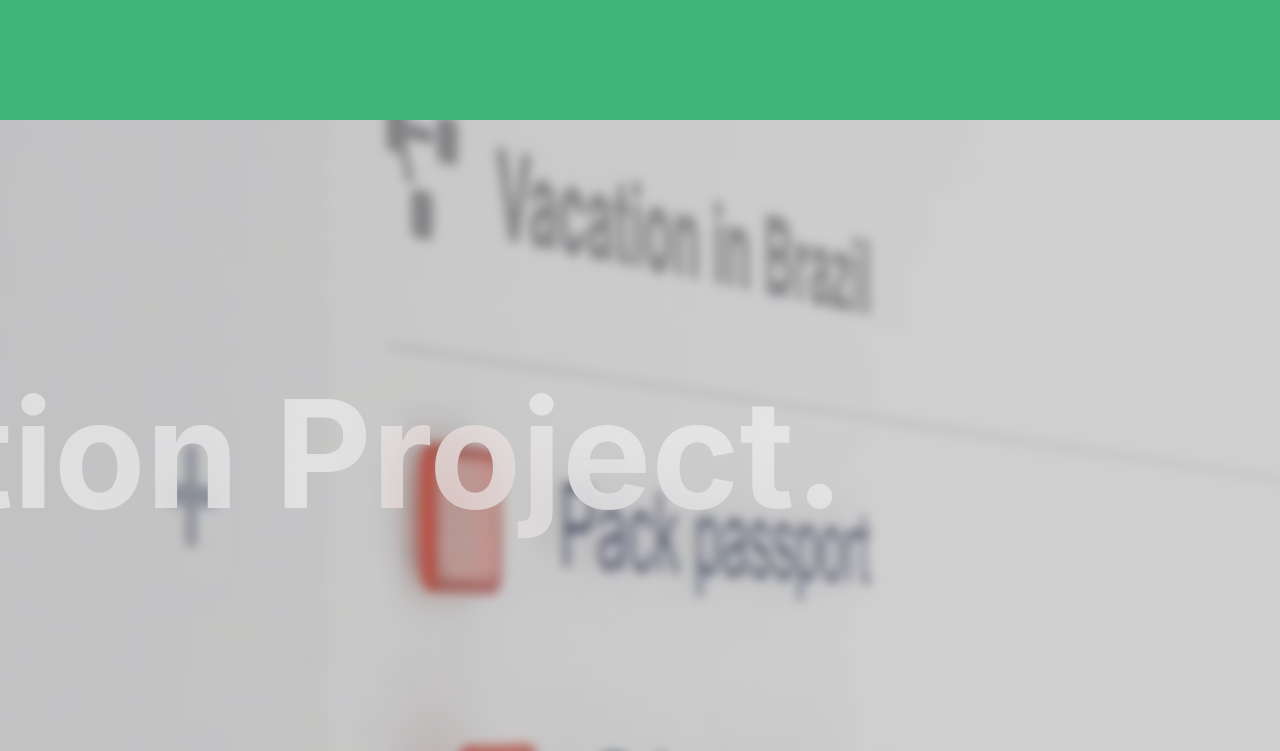
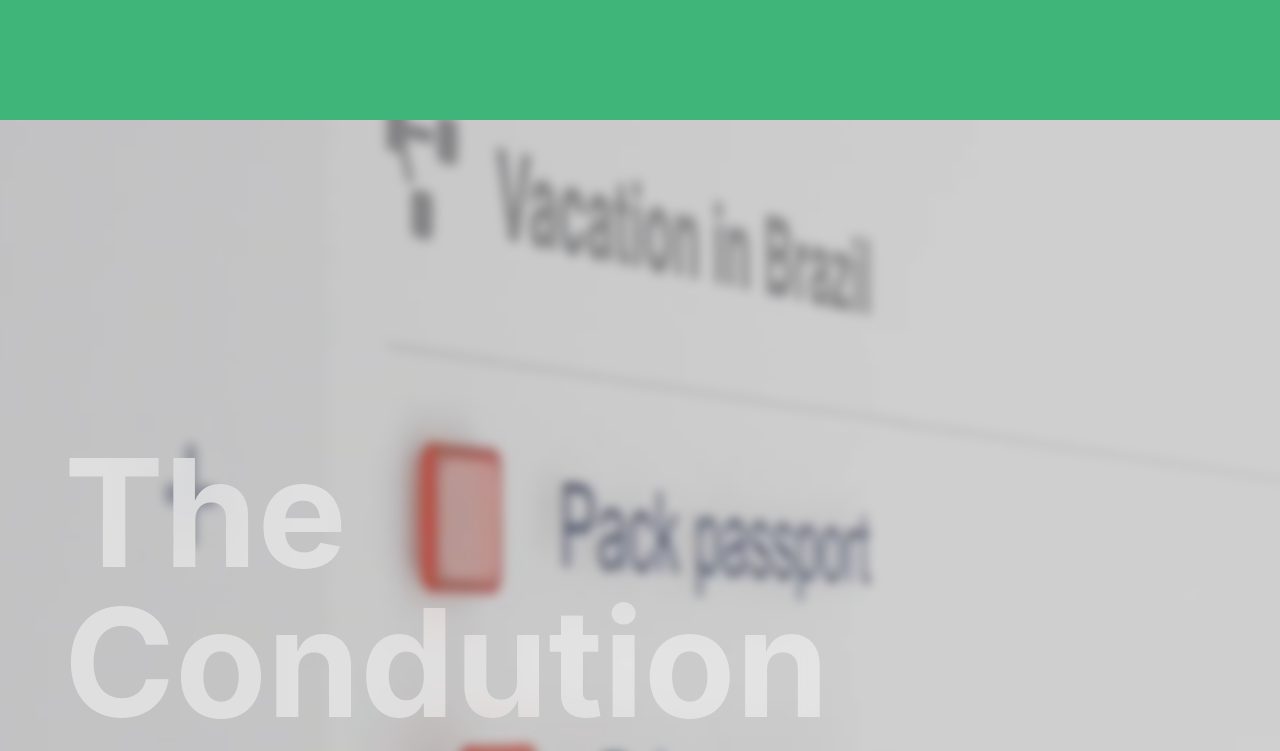
Before and after one commit to Jemoka/jemoka.com, a Next.js app: page /projects in a window 1280 px wide. Shown: the part 680-1431 px from the top of the page. Built offline with nearby package versions, Linux system fonts and the light colour scheme; some icons are missing.

Commit message:
good enough

```diff
--- a/components/Section.js
+++ b/components/Section.js
@@ -27,7 +27,7 @@ export default function Section(props) {
     // spring to blur, slight difference to make it act later
     const canvasStyle = useSpring({filter: `blur(${0.4*(getFrame/(props.frameCount*1.25))}em)`});
     // spring to blur text, shifted to make it blur much later
-    const delayBlur = Math.max(((getFrame-props.frameCount*0.5)/(props.frameCount-props.frameCount*0.5)), 0);
+    const delayBlur = Math.max(((getFrame-props.frameCount*0.7)/(props.frameCount-props.frameCount*0.7)), 0);
     const blurStyle = useSpring({
         backdropFilter: `blur(${40*delayBlur}px)`,
         backgroundColor: `rgba(255,255,255, ${0.5*delayBlur})`,
@@ -110,16 +110,23 @@ export default function Section(props) {
 
     return (
         <div className={styles.section}>
-          <div className={styles.content} style={{height, justifyContent: props.variant}}>
+          <div className={styles.content} style={{height}}>
             <div className={styles.sectionSub}>{props.position}</div>
             <animated.h1 className={styles.sectionCall}
-                style={{textAlign: props.variant,
-                        clipPath: `url(#${props.id})`,
+                style={{clipPath: `url(#${props.id})`,
                        ...blurStyle}}>
-              <div className={styles.hide}>{props.name}</div>
+              <div className={styles.hide}>
+                {props.name.split(" ").map(i =>
+                    <div x="0" dy="1em">{i}</div>)}
+              </div>
               <svg aria-hidden="true" className={styles.hide}>
+                <style>
+                </style>
                 <clipPath id={props.id}>
-                  <text dominantBaseline="hanging" textAnchor="middle" >{props.name}</text>
+                  <text x="0" y="0">
+                    {props.name.split(" ").map(i =>
+                        <tspan x="0" dy="1em">{i}</tspan>)}
+                  </text>
                 </clipPath>
               </svg>
 
--- a/pages/projects.js
+++ b/pages/projects.js
@@ -9,7 +9,6 @@ export default function Projects() {
             id="condution"
             name="The Condution Project."
             position="Co-Founder, Core Developer"
-            variant="right"
             sequence="/sequences/Condution"
             frameCount={48}
           />
--- a/styles/Section.module.scss
+++ b/styles/Section.module.scss
@@ -22,29 +22,26 @@
 }
 
 .sectionCall {
+    padding-right: 5vw;
+    padding-left: 5vw;
+    transform: translateX(5vw);
+
+    background-size: 100%;
+
+    display: grid;
     font-size: min(13vw, 150px);
     font-weight: 700;
     line-height: 1.1;
-    padding-right: 5vw;
-
-    background-size: 100%;
-    padding-left: 5vw;
-
-    width: 100%;
-    height: 50%;
-
-    // background: rgba(white, 0.1);
-    // backdrop-filter: blur(50px);
 }
 
 .sectionSub {
     display: none;
-    // display: inline;
     font-weight: 600;
 }
 
 .hide {
-    position: absolute;
-    top: -9999px;
-    left: -9999px;
+    grid-column: 1;
+    grid-row: 1;
+    color: transparent;
+    opacity: 0;
 }
```
